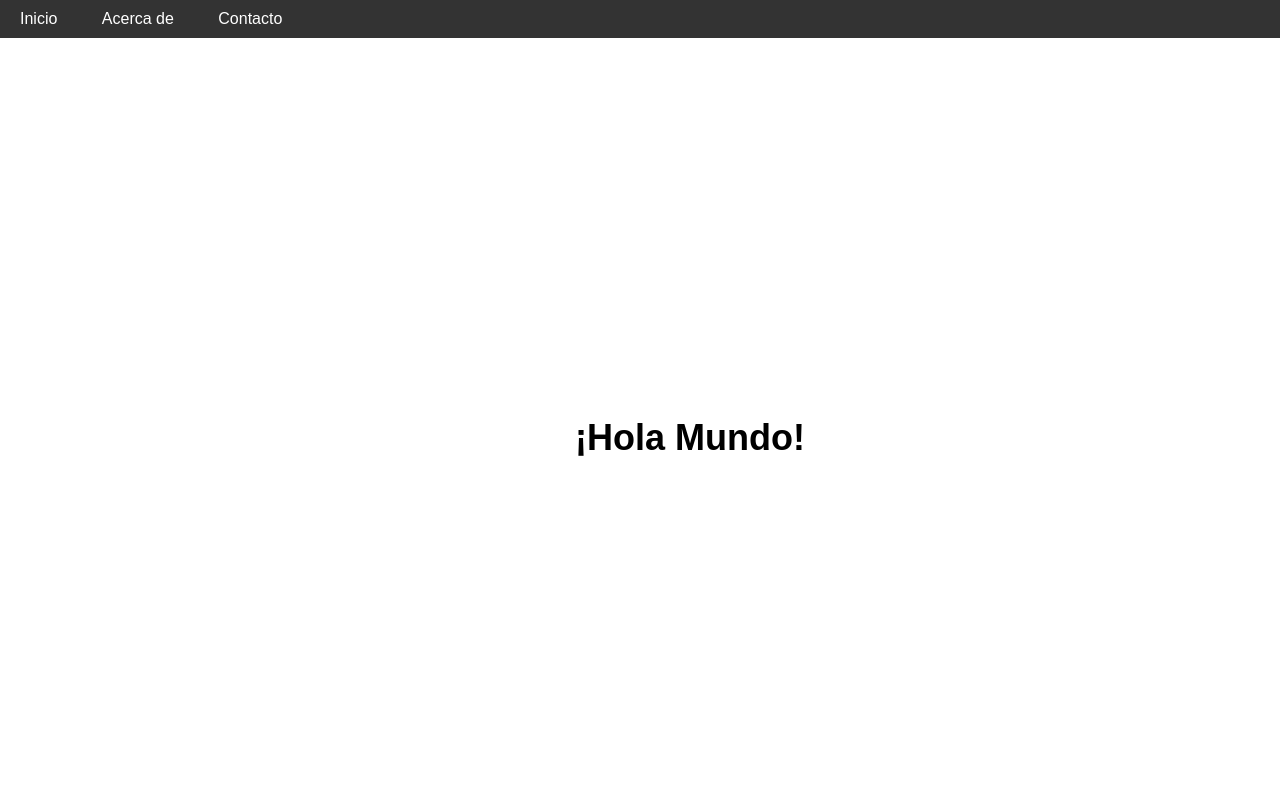
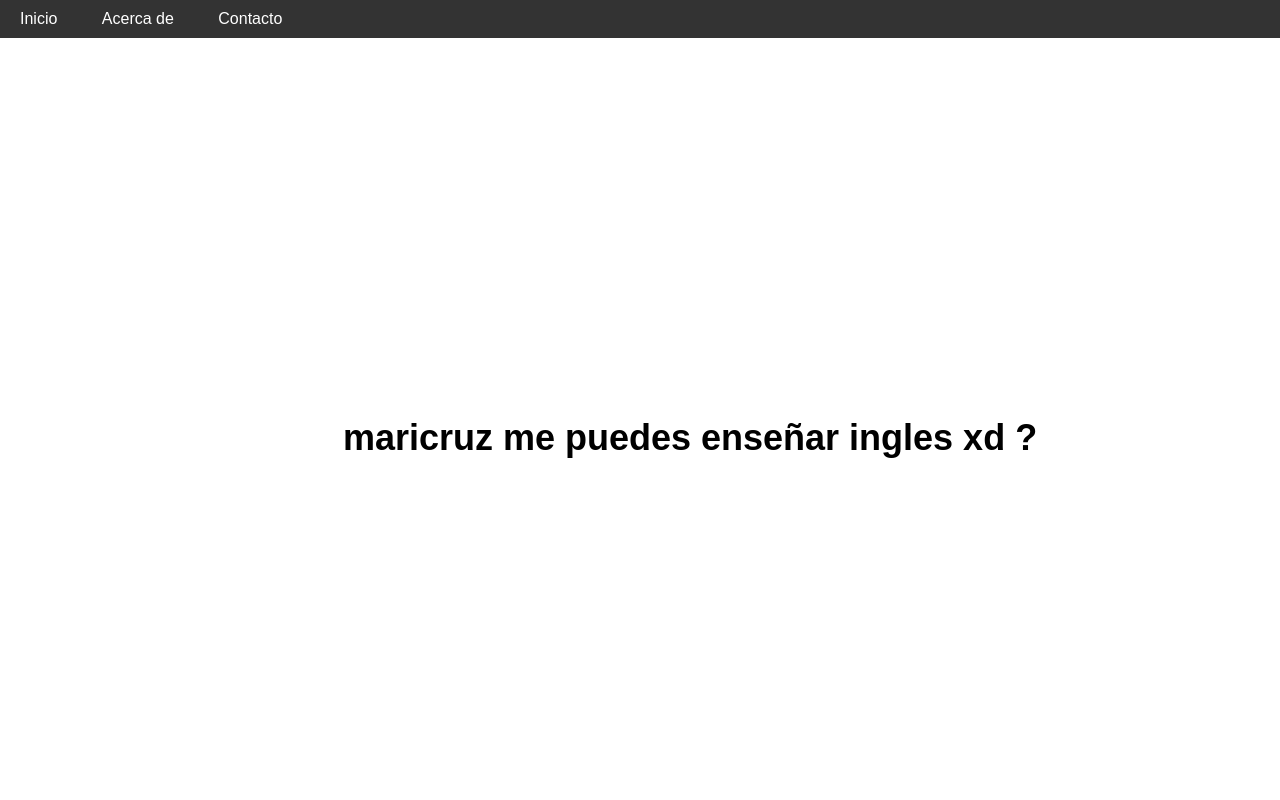
Before and after one commit to yefersonBaldeon/cloud, a plain HTML site: page index.html in a window 1280 px wide. Shown: the top 800 px of the page. Drawn offline with Linux system fonts and the light colour scheme.

Commit message:
Update index.html

```diff
--- a/index.html
+++ b/index.html
@@ -15,7 +15,7 @@
     </nav>
 
     <div class="container">
-        <h1 class="hola">¡Hola Mundo!</h1>
+        <h1 class="hola">maricruz me puedes enseñar ingles xd ?</h1>
     </div>
 
 
```
